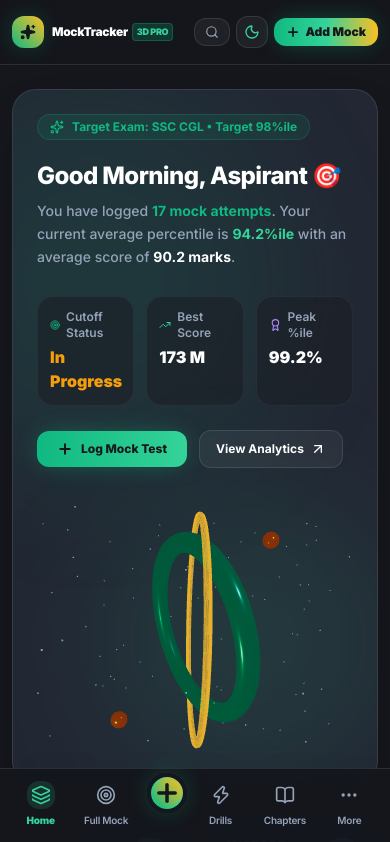
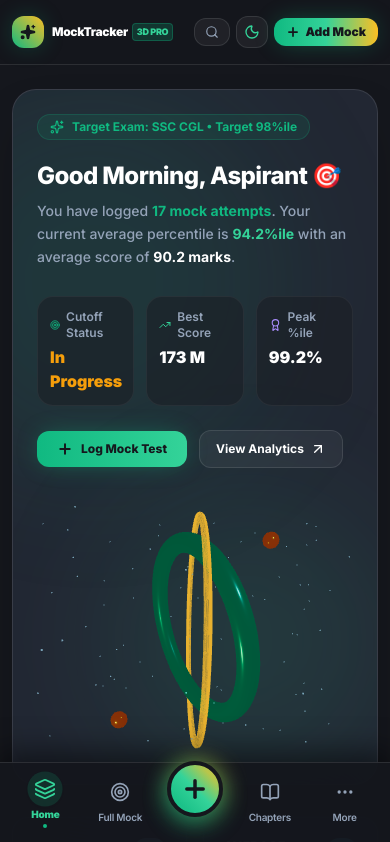
Before and after one commit to sscrecall-prog/mock-percentile-tracker, a React (Vite) app: page / in a window 390 px wide. Shown: the top 842 px of the page. Built offline with nearby package versions, Linux system fonts and the light colour scheme.

Commit message:
Align floating + button to exact mathematical 50% center with 5-column grid and add ambient pulse and tap animations to bottom navigation

```diff
--- a/src/components/common/MobileNavigation.tsx
+++ b/src/components/common/MobileNavigation.tsx
@@ -12,7 +12,8 @@ import {
   Moon,
   Sun,
   X,
-  Search
+  Search,
+  Sparkles
 } from 'lucide-react';
 import { useMocks, NavView } from '../../context/MockContext';
 import { useTheme } from '../../theme/ThemeContext';
@@ -22,109 +23,159 @@ export const MobileNavigation: React.FC = () => {
   const { theme, setTheme, activeTheme } = useTheme();
   const [isMoreMenuOpen, setIsMoreMenuOpen] = useState(false);
 
-  const mainTabs: { id: NavView; label: string; icon: React.ReactNode }[] = [
+  // Left 2 items
+  const leftTabs: { id: NavView; label: string; icon: React.ReactNode }[] = [
     { id: 'home', label: 'Home', icon: <Layers className="w-5 h-5" /> },
     { id: 'full-length', label: 'Full Mock', icon: <Target className="w-5 h-5" /> },
-    { id: 'sectional', label: 'Drills', icon: <Zap className="w-5 h-5" /> },
+  ];
+
+  // Right 2 items
+  const rightTabs: { id: NavView; label: string; icon: React.ReactNode }[] = [
     { id: 'chapter-wise', label: 'Chapters', icon: <BookOpen className="w-5 h-5" /> },
   ];
 
   const secondaryTabs: { id: NavView; label: string; desc: string; icon: React.ReactNode }[] = [
+    { id: 'sectional', label: 'Sectional Drills', desc: 'Single-subject speed center', icon: <Zap className="w-5 h-5 text-emerald-600 dark:text-mint" /> },
     { id: 'mocks', label: 'All Mock Tests', desc: 'Complete history & filters', icon: <Layers className="w-5 h-5 text-emerald-600 dark:text-mint" /> },
-    { id: 'percentile', label: 'Percentile Tracker', desc: 'Target gap & 3D ring', icon: <TrendingUp className="w-5 h-5 text-amber-600 dark:text-amber-400" /> },
-    { id: 'analytics', label: 'Deep Analytics', desc: 'Weak areas & consistency', icon: <BarChart2 className="w-5 h-5 text-purple-600 dark:text-lavender" /> },
-    { id: 'settings', label: 'Settings & Data', desc: 'Export, import & targets', icon: <SettingsIcon className="w-5 h-5 text-slate-600 dark:text-slate-400" /> },
+    { id: 'percentile', label: 'Percentile Tracker', desc: 'Target gap & 3D orbital ring', icon: <TrendingUp className="w-5 h-5 text-amber-600 dark:text-amber-400" /> },
+    { id: 'analytics', label: 'Deep Analytics', desc: 'Weak areas & consistency index', icon: <BarChart2 className="w-5 h-5 text-purple-600 dark:text-lavender" /> },
+    { id: 'settings', label: 'Settings & Data', desc: 'Export, backup & cutoffs', icon: <SettingsIcon className="w-5 h-5 text-slate-600 dark:text-slate-400" /> },
   ];
 
-  const isSecondaryActive = ['mocks', 'percentile', 'analytics', 'settings'].includes(activeView);
+  const isSecondaryActive = ['sectional', 'mocks', 'percentile', 'analytics', 'settings'].includes(activeView);
 
   return (
     <>
-      {/* 1. Native Mobile Bottom Tab Bar */}
+      {/* 1. Native Mobile Bottom Tab Bar (100% Symmetrical 5-Column Grid) */}
       <nav
         aria-label="Mobile Navigation"
-        className="lg:hidden fixed bottom-0 left-0 right-0 z-40 bg-white/95 dark:bg-darkBg/95 backdrop-blur-2xl border-t border-slate-200 dark:border-white/10 px-3 pt-2 pb-safe shadow-2xl transition-colors duration-300"
+        className="lg:hidden fixed bottom-0 left-0 right-0 z-40 bg-white/95 dark:bg-darkBg/95 backdrop-blur-2xl border-t border-slate-200/80 dark:border-white/10 px-2 pt-1.5 pb-safe shadow-[0_-10px_30px_rgba(0,0,0,0.15)] dark:shadow-[0_-10px_30px_rgba(0,0,0,0.5)] transition-colors duration-300"
       >
-        <div className="flex items-center justify-around relative max-w-md mx-auto">
+        <div className="grid grid-cols-5 items-center justify-items-center relative max-w-lg mx-auto w-full">
 
-          {/* Left Tabs (Home, Full Mock) */}
-          {mainTabs.slice(0, 2).map((item) => {
-            const isActive = activeView === item.id;
-            return (
+          {/* Column 1: Home */}
           <button
-                key={item.id}
             onClick={() => {
-                  setActiveView(item.id);
+              setActiveView('home');
               setIsMoreMenuOpen(false);
             }}
-                className={`flex flex-col items-center justify-center gap-1 py-1 px-2.5 rounded-xl transition-all duration-200 active:scale-90 ${
-                  isActive
-                    ? 'text-emerald-700 dark:text-mint font-black'
-                    : 'text-slate-500 dark:text-slate-400 hover:text-slate-900 dark:hover:text-white font-semibold'
-                }`}
+            className="group w-full flex flex-col items-center justify-center py-1 transition-all duration-200 active:scale-75"
           >
-                <div className={`p-1 rounded-xl transition-all ${isActive ? 'bg-emerald-50 dark:bg-mint/15' : ''}`}>
-                  {item.icon}
+            <div className={`p-1.5 rounded-2xl transition-all duration-300 transform group-active:scale-90 ${
+              activeView === 'home'
+                ? 'bg-emerald-500/15 text-emerald-700 dark:text-mint scale-110 shadow-sm'
+                : 'text-slate-500 dark:text-slate-400 hover:text-slate-900 dark:hover:text-white'
+            }`}>
+              <Layers className="w-5 h-5" />
             </div>
-                <span className="text-[10px] tracking-tight">{item.label}</span>
+            <span className={`text-[10px] mt-0.5 tracking-tight transition-all ${
+              activeView === 'home'
+                ? 'font-black text-emerald-700 dark:text-mint'
+                : 'font-semibold text-slate-500 dark:text-slate-400'
+            }`}>
+              Home
+            </span>
+            {activeView === 'home' && (
+              <span className="w-1 h-1 rounded-full bg-emerald-500 mt-0.5 animate-pulse" />
+            )}
           </button>
-            );
-          })}
 
-          {/* Center Elevated Floating Plus CTA */}
-          <div className="relative -mt-6">
+          {/* Column 2: Full Mock */}
+          <button
+            onClick={() => {
+              setActiveView('full-length');
+              setIsMoreMenuOpen(false);
+            }}
+            className="group w-full flex flex-col items-center justify-center py-1 transition-all duration-200 active:scale-75"
+          >
+            <div className={`p-1.5 rounded-2xl transition-all duration-300 transform group-active:scale-90 ${
+              activeView === 'full-length'
+                ? 'bg-emerald-500/15 text-emerald-700 dark:text-mint scale-110 shadow-sm'
+                : 'text-slate-500 dark:text-slate-400 hover:text-slate-900 dark:hover:text-white'
+            }`}>
+              <Target className="w-5 h-5" />
+            </div>
+            <span className={`text-[10px] mt-0.5 tracking-tight transition-all ${
+              activeView === 'full-length'
+                ? 'font-black text-emerald-700 dark:text-mint'
+                : 'font-semibold text-slate-500 dark:text-slate-400'
+            }`}>
+              Full Mock
+            </span>
+            {activeView === 'full-length' && (
+              <span className="w-1 h-1 rounded-full bg-emerald-500 mt-0.5 animate-pulse" />
+            )}
+          </button>
+
+          {/* Column 3: EXACT MATHEMATICAL CENTER + BUTTON WITH PULSE ANIMATION */}
+          <div className="relative flex items-center justify-center -mt-6">
+            {/* Ambient Breathing Aura Glow */}
+            <div className="absolute inset-0 rounded-full bg-gradient-to-tr from-emerald-500 to-amber-400 blur-md opacity-70 animate-pulse pointer-events-none" />
+
             <button
               onClick={() => {
                 setEditingMock(null);
                 setIsAddModalOpen(true);
                 setIsMoreMenuOpen(false);
               }}
-              title="Add Mock Test"
-              className="w-13 h-13 sm:w-14 sm:h-14 rounded-full bg-gradient-to-tr from-emerald-500 via-emerald-400 to-amber-400 p-0.5 shadow-glow-blue active:scale-90 transition-transform flex items-center justify-center border-4 border-white dark:border-darkBg"
+              title="Log Mock Test"
+              className="relative w-14 h-14 rounded-full bg-gradient-to-tr from-emerald-500 via-emerald-400 to-amber-400 p-0.5 shadow-[0_8px_25px_rgba(16,185,129,0.4)] active:scale-85 active:rotate-90 transition-all duration-200 ease-out flex items-center justify-center border-4 border-white dark:border-darkBg group hover:shadow-[0_8px_30px_rgba(245,158,11,0.5)]"
             >
-              <div className="w-full h-full rounded-full bg-gradient-to-tr from-emerald-500 to-amber-400 flex items-center justify-center text-darkBg">
-                <Plus className="w-7 h-7 stroke-[3]" />
+              <div className="w-full h-full rounded-full bg-gradient-to-tr from-emerald-500 via-emerald-400 to-amber-400 flex items-center justify-center text-darkBg transform group-hover:scale-105 transition-transform">
+                <Plus className="w-7 h-7 stroke-[3] text-darkBg" />
               </div>
             </button>
           </div>
 
-          {/* Right Tabs (Drills, Chapters) */}
-          {mainTabs.slice(2, 4).map((item) => {
-            const isActive = activeView === item.id;
-            return (
+          {/* Column 4: Chapters */}
           <button
-                key={item.id}
             onClick={() => {
-                  setActiveView(item.id);
+              setActiveView('chapter-wise');
               setIsMoreMenuOpen(false);
             }}
-                className={`flex flex-col items-center justify-center gap-1 py-1 px-2.5 rounded-xl transition-all duration-200 active:scale-90 ${
-                  isActive
-                    ? 'text-emerald-700 dark:text-mint font-black'
-                    : 'text-slate-500 dark:text-slate-400 hover:text-slate-900 dark:hover:text-white font-semibold'
-                }`}
+            className="group w-full flex flex-col items-center justify-center py-1 transition-all duration-200 active:scale-75"
           >
-                <div className={`p-1 rounded-xl transition-all ${isActive ? 'bg-emerald-50 dark:bg-mint/15' : ''}`}>
-                  {item.icon}
+            <div className={`p-1.5 rounded-2xl transition-all duration-300 transform group-active:scale-90 ${
+              activeView === 'chapter-wise'
+                ? 'bg-emerald-500/15 text-emerald-700 dark:text-mint scale-110 shadow-sm'
+                : 'text-slate-500 dark:text-slate-400 hover:text-slate-900 dark:hover:text-white'
+            }`}>
+              <BookOpen className="w-5 h-5" />
             </div>
-                <span className="text-[10px] tracking-tight">{item.label}</span>
+            <span className={`text-[10px] mt-0.5 tracking-tight transition-all ${
+              activeView === 'chapter-wise'
+                ? 'font-black text-emerald-700 dark:text-mint'
+                : 'font-semibold text-slate-500 dark:text-slate-400'
+            }`}>
+              Chapters
+            </span>
+            {activeView === 'chapter-wise' && (
+              <span className="w-1 h-1 rounded-full bg-emerald-500 mt-0.5 animate-pulse" />
+            )}
           </button>
-            );
-          })}
 
-          {/* More Menu Trigger Button */}
+          {/* Column 5: More Menu */}
           <button
             onClick={() => setIsMoreMenuOpen(prev => !prev)}
-            className={`flex flex-col items-center justify-center gap-1 py-1 px-2.5 rounded-xl transition-all duration-200 active:scale-90 ${
+            className="group w-full flex flex-col items-center justify-center py-1 transition-all duration-200 active:scale-75"
+          >
+            <div className={`p-1.5 rounded-2xl transition-all duration-300 transform group-active:scale-90 ${
               isSecondaryActive || isMoreMenuOpen
-                ? 'text-amber-600 dark:text-amber-400 font-black'
-                : 'text-slate-500 dark:text-slate-400 hover:text-slate-900 dark:hover:text-white font-semibold'
-            }`}
-          >
-            <div className={`p-1 rounded-xl transition-all ${isSecondaryActive || isMoreMenuOpen ? 'bg-amber-50 dark:bg-amber-500/15' : ''}`}>
+                ? 'bg-amber-500/15 text-amber-700 dark:text-amber-400 scale-110 shadow-sm'
+                : 'text-slate-500 dark:text-slate-400 hover:text-slate-900 dark:hover:text-white'
+            }`}>
               <MoreHorizontal className="w-5 h-5" />
             </div>
-            <span className="text-[10px] tracking-tight">More</span>
+            <span className={`text-[10px] mt-0.5 tracking-tight transition-all ${
+              isSecondaryActive || isMoreMenuOpen
+                ? 'font-black text-amber-700 dark:text-amber-400'
+                : 'font-semibold text-slate-500 dark:text-slate-400'
+            }`}>
+              More
+            </span>
+            {(isSecondaryActive || isMoreMenuOpen) && (
+              <span className="w-1 h-1 rounded-full bg-amber-500 mt-0.5 animate-pulse" />
+            )}
           </button>
 
         </div>
@@ -146,9 +197,12 @@ export const MobileNavigation: React.FC = () => {
             <div className="sheet-handle" />
 
             <div className="flex items-center justify-between pb-2 border-b border-slate-100 dark:border-white/5">
+              <div className="flex items-center gap-2">
+                <Sparkles className="w-4 h-4 text-emerald-500" />
                 <h3 className="text-sm font-black text-slate-900 dark:text-white">
-                App Menu & Tools 📱
+                  More Features & Tools
                 </h3>
+              </div>
               <button
                 onClick={() => setIsMoreMenuOpen(false)}
                 className="p-1.5 rounded-full bg-slate-100 dark:bg-white/5 text-slate-500 hover:text-slate-900 dark:hover:text-white"
```
Lines whose indentation alone changed are shown as unchanged.
